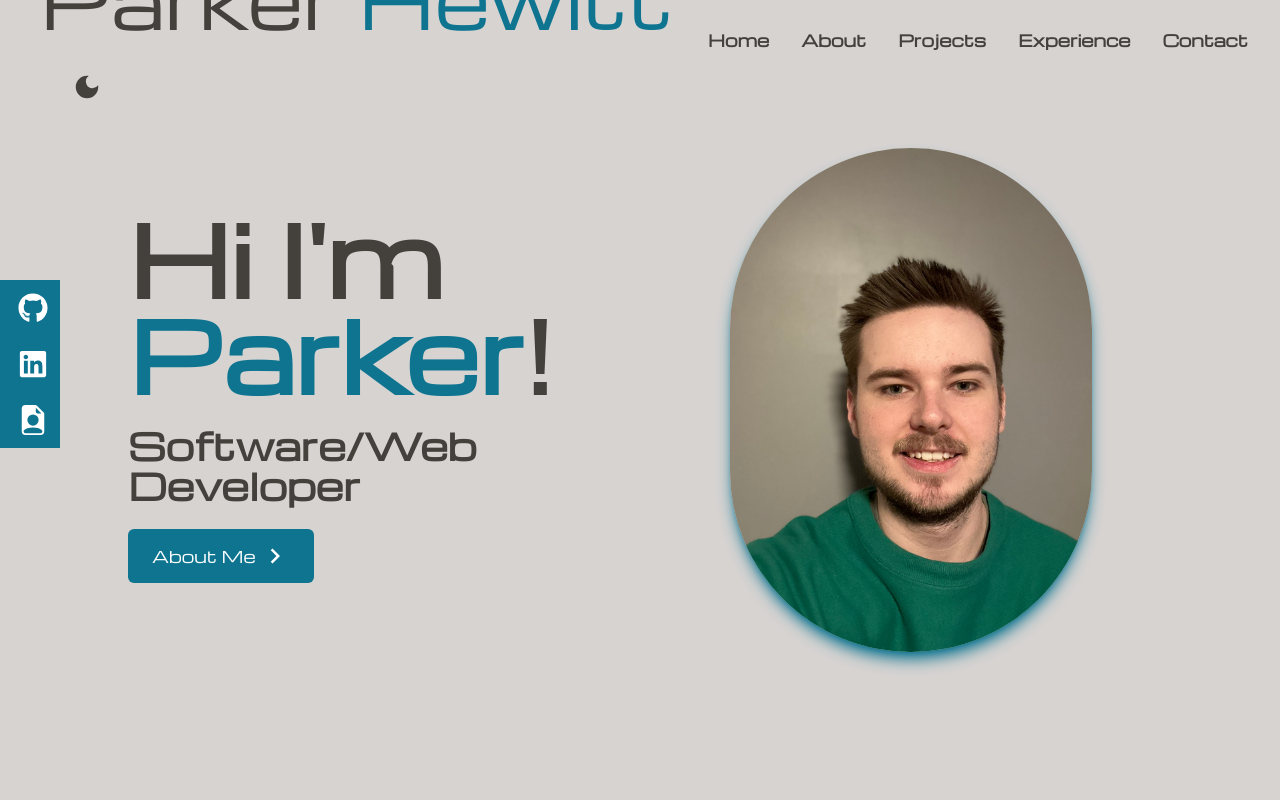
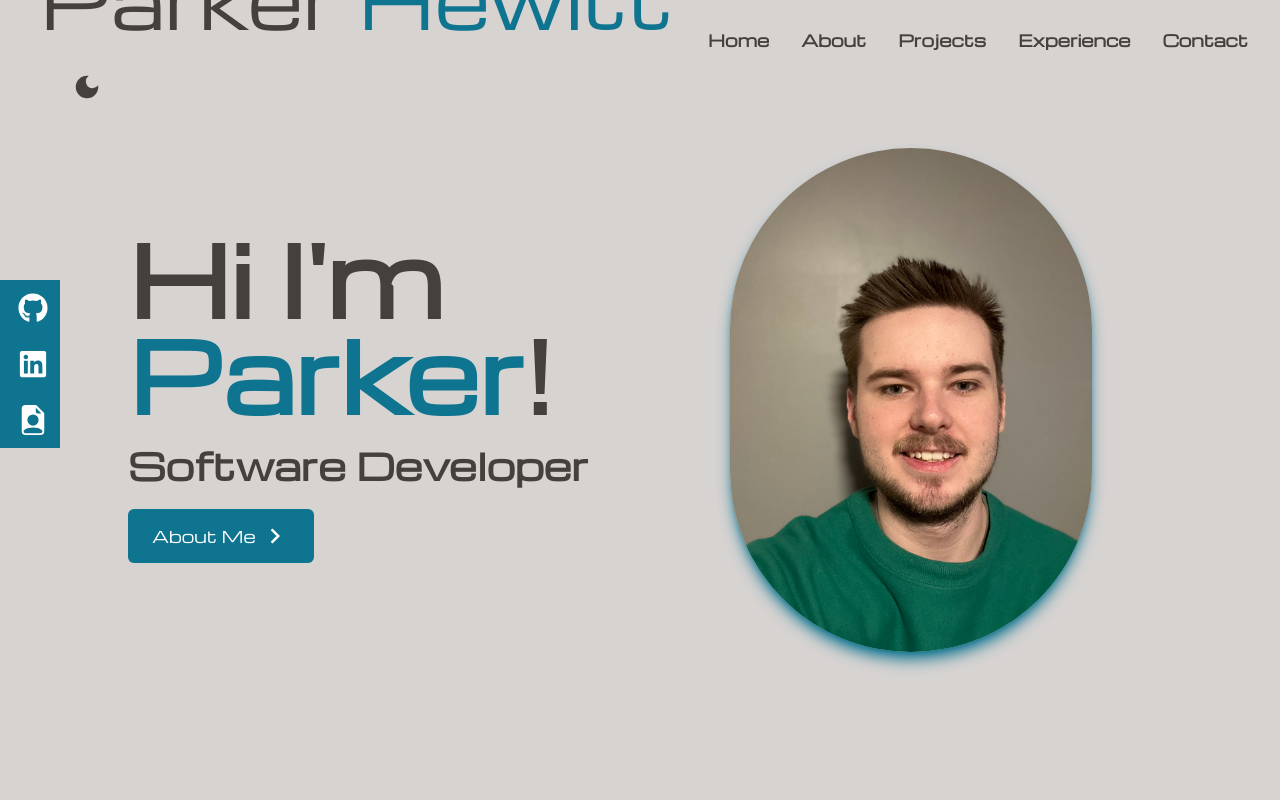
Before and after one commit to ParkerH4/personal-portfolio, a React (Create React App) app: page / in a window 1280 px wide. Shown: the top 800 px of the page. Built offline with nearby package versions, Linux system fonts and the light colour scheme.

Commit message:
testing changes

```diff
--- a/src/components/Home.jsx
+++ b/src/components/Home.jsx
@@ -11,7 +11,7 @@ const Home = () => {
           <h2 className="sm:text-8xl font-bold">
             Hi I'm <span className="text-cyan-700 dark:text-amber-400">Parker</span>!
           </h2>
-          <h3 className="sm:text-4xl my-6 font-bold">Software/Web Developer</h3>
+          <h3 className="sm:text-4xl my-6 font-bold">Software Developer</h3>
           {/* <p className="text-white py-7 max-w-md ">Soon to be graduate from my software development diploma. Currently, I enjoy working on web applications using technologies such as React, Tailwind or Python.</p> */}
           <div>
             <Link to="about" smooth duration={700} className="group text-white w-fit px-6 py-3 my-2 flex items-center rounded-md bg-cyan-700 dark:bg-orange-400 cursor-pointer">
```
